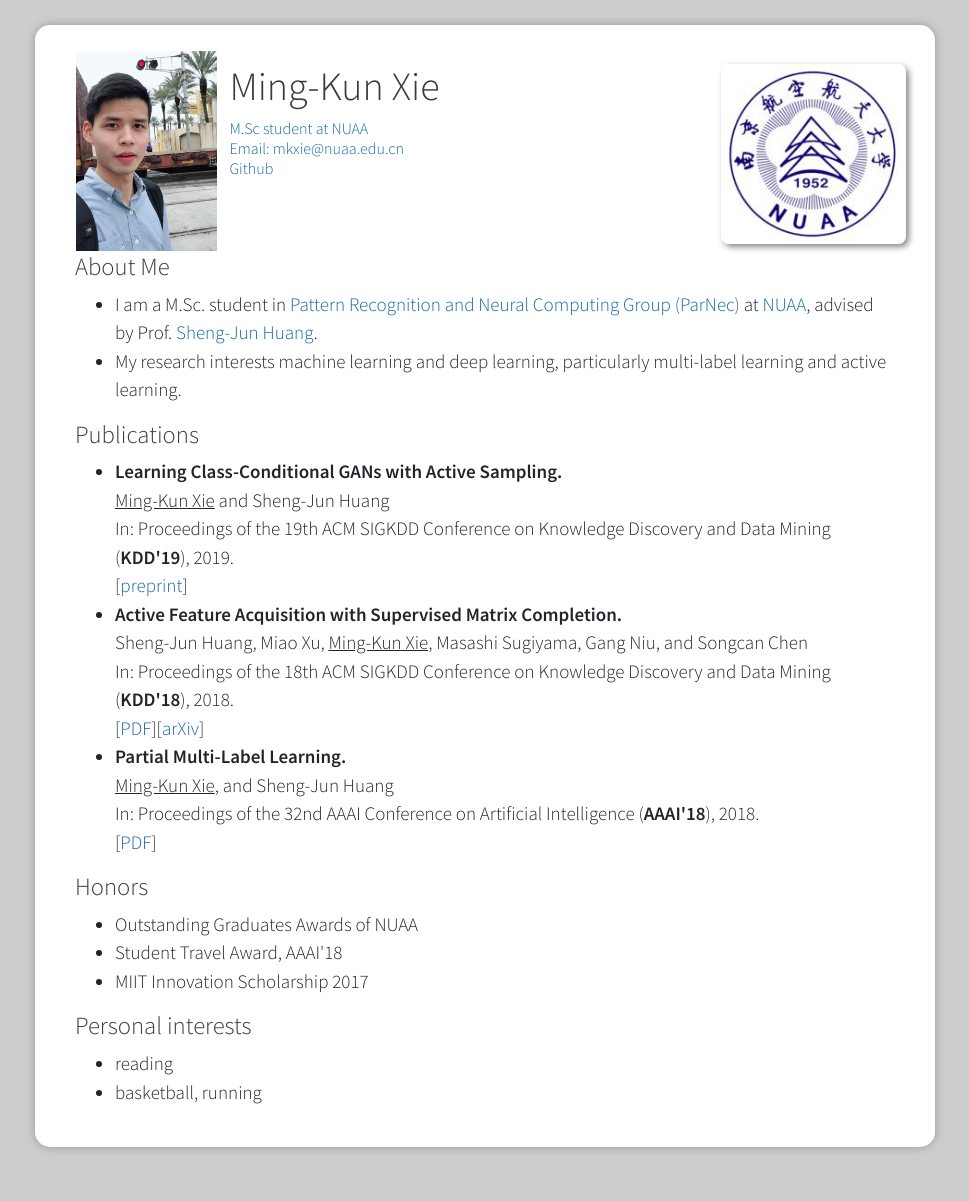
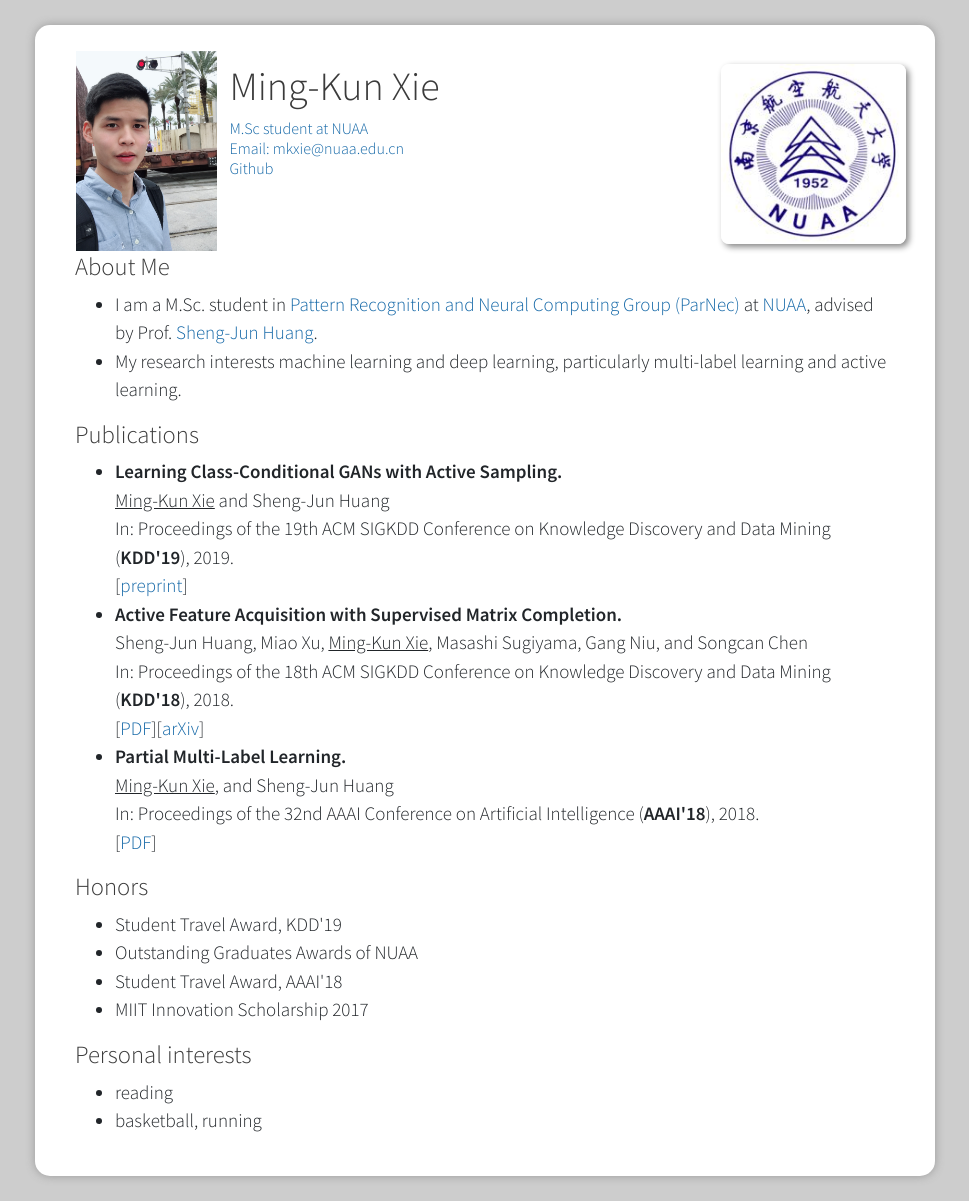
Before and after one commit to xiemk/xiemk.github.io, a Jekyll site: the page index.html, which Jekyll copies as it is, in a window 1280 px wide. Shown: the whole page, without its empty margins (155-1124 px from the left). Built offline with Jekyll 4.4.1, drawn with Linux system fonts in a browser that asks for light colours; before the commit the page ends 1172 px from its top, so only the background shows below that.

Commit message:
KDD2019 student travel award

```diff
--- a/index.html
+++ b/index.html
@@ -194,6 +194,7 @@ body
 
     <h2>Honors</h2>
         <ul>
+            <li>Student Travel Award, KDD'19</li>
             <li>Outstanding Graduates Awards of NUAA</li>
             <li>Student Travel Award, AAAI'18</li>
             <li>MIIT Innovation Scholarship 2017</li>
```
